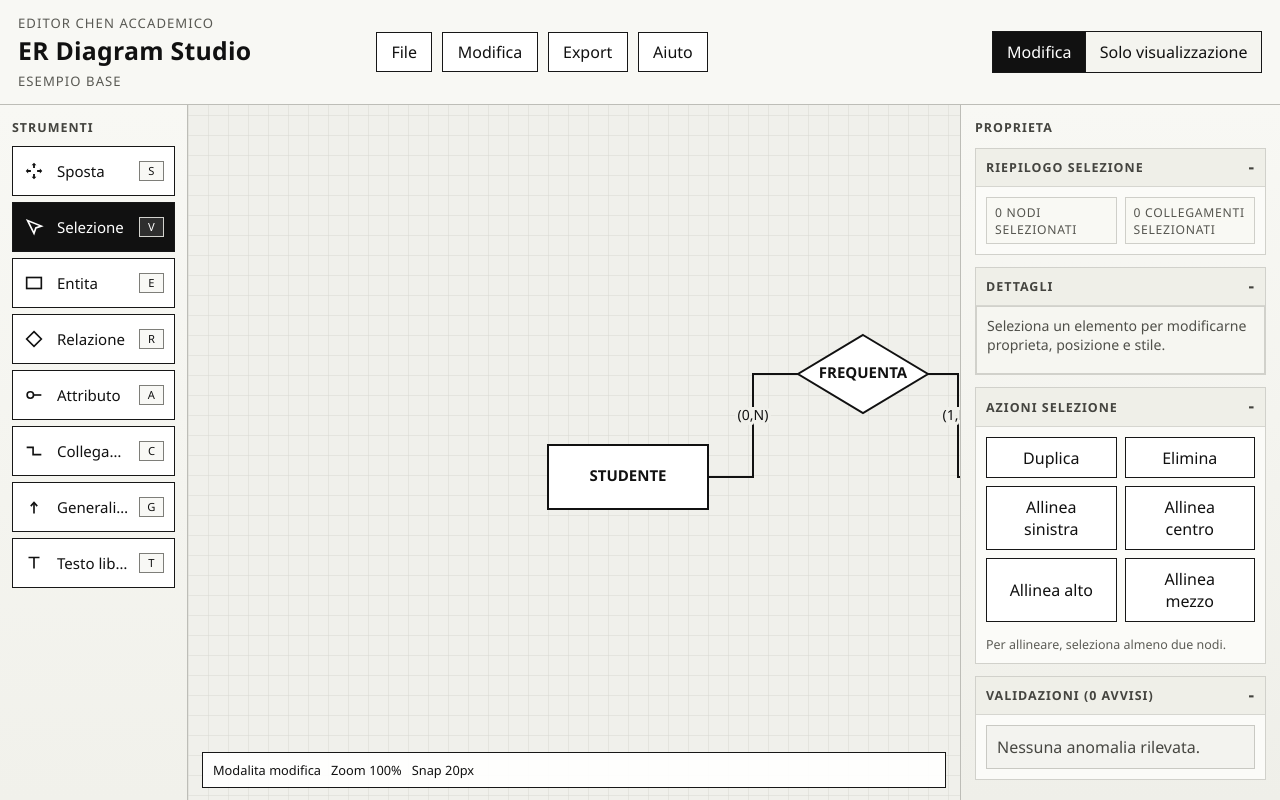
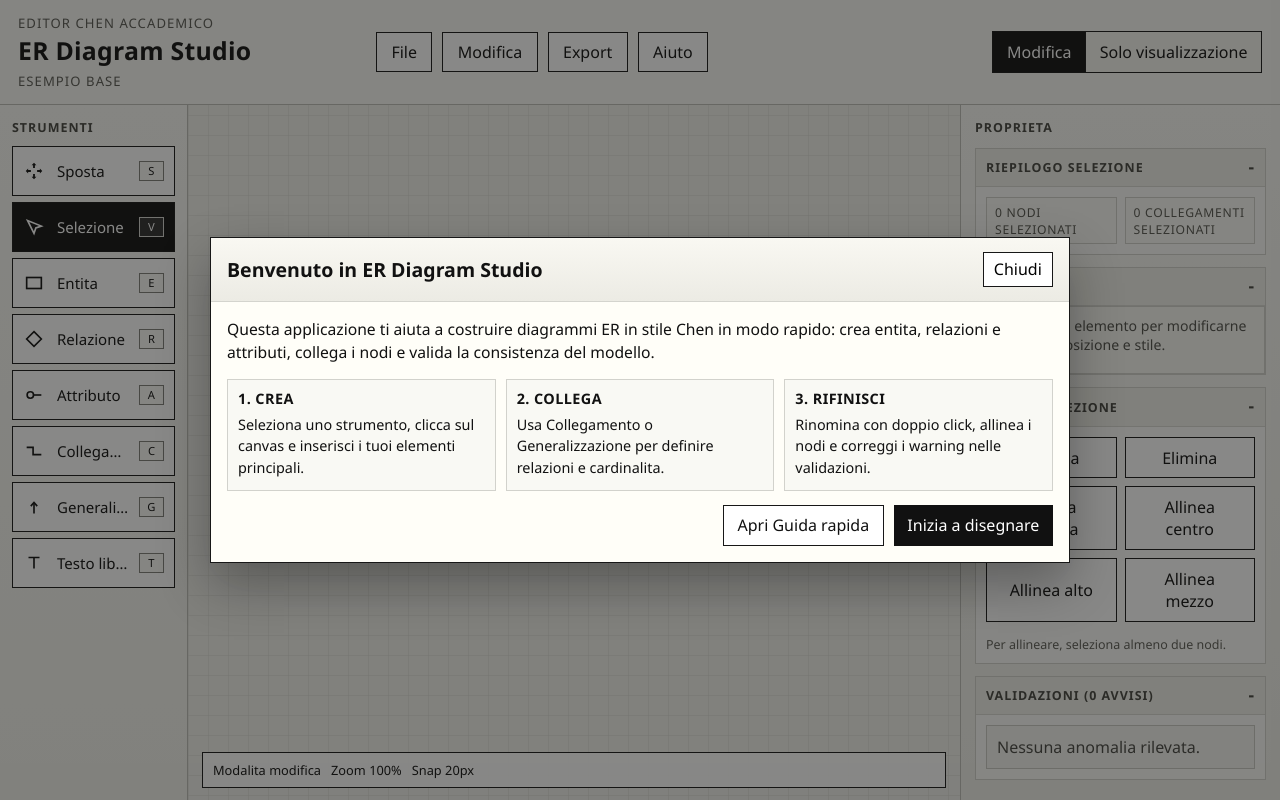
Before and after one commit to SignorTynam/ER-Studio, a React (Vite) app: page / in a window 1280 px wide. Built offline with nearby package versions, Linux system fonts and the light colour scheme; the HTML template or start-up script is replaced by a standard one.

Commit message:
feat: add introductory modal with guidance for new users

```diff
--- a/src/App.tsx
+++ b/src/App.tsx
@@ -104,6 +104,7 @@ export default function App() {
   const [statusMessage, setStatusMessage] = useState("");
   const [errorToasts, setErrorToasts] = useState<ToastMessage[]>([]);
   const [helpOpen, setHelpOpen] = useState(false);
+  const [introOpen, setIntroOpen] = useState(true);
 
   const svgRef = useRef<SVGSVGElement>(null);
   const fileInputRef = useRef<HTMLInputElement | null>(null);
@@ -218,6 +219,11 @@ export default function App() {
       }
 
       if (event.key === "Escape") {
+        if (introOpen) {
+          setIntroOpen(false);
+          return;
+        }
+
         if (helpOpen) {
           setHelpOpen(false);
           return;
@@ -230,7 +236,7 @@ export default function App() {
 
     window.addEventListener("keydown", handleKeyDown);
     return () => window.removeEventListener("keydown", handleKeyDown);
-  }, [helpOpen, history, selection, mode]);
+  }, [helpOpen, history, introOpen, selection, mode]);
 
   function commitDiagram(nextDiagram: DiagramDocument, previousDiagram?: DiagramDocument) {
     history.commit(nextDiagram, previousDiagram);
@@ -490,6 +496,63 @@ export default function App() {
         onChange={handleLoadFile}
       />
 
+      {introOpen ? (
+        <div className="intro-modal-backdrop" role="presentation" onClick={() => setIntroOpen(false)}>
+          <div
+            className="intro-modal"
+            role="dialog"
+            aria-modal="true"
+            aria-labelledby="intro-modal-title"
+            onClick={(event) => event.stopPropagation()}
+          >
+            <div className="intro-modal-head">
+              <h2 id="intro-modal-title">Benvenuto in ER Diagram Studio</h2>
+              <button type="button" className="help-close" onClick={() => setIntroOpen(false)}>
+                Chiudi
+              </button>
+            </div>
+
+            <div className="intro-modal-content">
+              <p>
+                Questa applicazione ti aiuta a costruire diagrammi ER in stile Chen in modo rapido: crea entita,
+                relazioni e attributi, collega i nodi e valida la consistenza del modello.
+              </p>
+
+              <div className="intro-grid">
+                <article>
+                  <h3>1. Crea</h3>
+                  <p>Seleziona uno strumento, clicca sul canvas e inserisci i tuoi elementi principali.</p>
+                </article>
+                <article>
+                  <h3>2. Collega</h3>
+                  <p>Usa Collegamento o Generalizzazione per definire relazioni e cardinalita.</p>
+                </article>
+                <article>
+                  <h3>3. Rifinisci</h3>
+                  <p>Rinomina con doppio click, allinea i nodi e correggi i warning nelle validazioni.</p>
+                </article>
+              </div>
+
+              <div className="intro-actions">
+                <button
+                  type="button"
+                  className="header-button"
+                  onClick={() => {
+                    setIntroOpen(false);
+                    setHelpOpen(true);
+                  }}
+                >
+                  Apri Guida rapida
+                </button>
+                <button type="button" className="mode-button active" onClick={() => setIntroOpen(false)}>
+                  Inizia a disegnare
+                </button>
+              </div>
+            </div>
+          </div>
+        </div>
+      ) : null}
+
       {helpOpen ? (
         <div className="help-modal-backdrop" role="presentation" onClick={() => setHelpOpen(false)}>
           <div
@@ -506,12 +569,54 @@ export default function App() {
               </button>
             </div>
 
-            <ul className="help-list">
-              <li>Doppio click per rinominare.</li>
-              <li>Rotella per zoom.</li>
-              <li>Usa Sposta per trascinare la vista.</li>
-              <li>Trascina con il tasto centrale per pan.</li>
-            </ul>
+            <div className="help-sections">
+              <details className="help-section" open>
+                <summary>Strumenti e Shortcut</summary>
+                <ul className="help-list">
+                  <li>Selezione rapida strumenti: S Sposta, V Selezione, E Entita, R Relazione, A Attributo, C Collegamento, G Generalizzazione, T Testo.</li>
+                </ul>
+              </details>
+
+              <details className="help-section">
+                <summary>Inserimento e Collegamenti</summary>
+                <ul className="help-list">
+                  <li>Con Entita, Relazione, Attributo o Testo: clic sul canvas per inserire l'elemento; dopo l'inserimento il tool torna su Selezione.</li>
+                  <li>Collegamenti: scegli Collegamento o Generalizzazione, clicca il nodo sorgente e poi il nodo destinazione.</li>
+                </ul>
+              </details>
+
+              <details className="help-section">
+                <summary>Selezione e Modifica</summary>
+                <ul className="help-list">
+                  <li>Con Selezione puoi trascinare nodi e box di selezione; Shift+click aggiunge/rimuove nodi dalla selezione.</li>
+                  <li>Doppio click su nodo o collegamento per rinominare/aggiornare il testo (cardinalita inclusa).</li>
+                  <li>Con Selezione puoi trascinare la cardinalita di un collegamento per spostare la linea.</li>
+                  <li>I pulsanti di allineamento funzionano con almeno due nodi selezionati.</li>
+                </ul>
+              </details>
+
+              <details className="help-section">
+                <summary>Navigazione Canvas</summary>
+                <ul className="help-list">
+                  <li>Navigazione canvas: rotella per zoom, tool Sposta per pan, oppure trascina con tasto centrale.</li>
+                </ul>
+              </details>
+
+              <details className="help-section">
+                <summary>Comandi Tastiera</summary>
+                <ul className="help-list">
+                  <li>Ctrl/Cmd+S salva JSON, Ctrl/Cmd+D duplica selezione, Ctrl/Cmd+Z undo, Ctrl/Cmd+Shift+Z o Ctrl/Cmd+Y redo.</li>
+                  <li>Delete/Backspace elimina la selezione; Esc annulla selezione corrente e chiude il modal Help.</li>
+                </ul>
+              </details>
+
+              <details className="help-section">
+                <summary>Validazioni ed Errori</summary>
+                <ul className="help-list">
+                  <li>I messaggi di errore appaiono come toast in alto a destra.</li>
+                </ul>
+              </details>
+            </div>
           </div>
         </div>
       ) : null}
--- a/src/index.css
+++ b/src/index.css
@@ -595,6 +595,81 @@ button:disabled {
   display: none;
 }
 
+.intro-modal-backdrop {
+  position: fixed;
+  inset: 0;
+  z-index: 13;
+  display: flex;
+  align-items: center;
+  justify-content: center;
+  padding: 18px;
+  background: rgba(18, 18, 16, 0.5);
+}
+
+.intro-modal {
+  width: min(860px, 100%);
+  border: 1px solid #171717;
+  background: #fffef8;
+  box-shadow: 0 22px 48px rgba(0, 0, 0, 0.3);
+}
+
+.intro-modal-head {
+  display: flex;
+  align-items: center;
+  justify-content: space-between;
+  gap: 12px;
+  padding: 14px 16px;
+  border-bottom: 1px solid #d4d4ce;
+  background: linear-gradient(180deg, #f9f8f2 0%, #ecebe4 100%);
+}
+
+.intro-modal-head h2 {
+  margin: 0;
+  font-size: 1.22rem;
+}
+
+.intro-modal-content {
+  padding: 16px;
+  display: flex;
+  flex-direction: column;
+  gap: 14px;
+}
+
+.intro-modal-content p {
+  margin: 0;
+  font-size: 0.98rem;
+  line-height: 1.5;
+}
+
+.intro-grid {
+  display: grid;
+  grid-template-columns: repeat(3, minmax(0, 1fr));
+  gap: 10px;
+}
+
+.intro-grid article {
+  border: 1px solid #d2d2cc;
+  background: #f9f9f4;
+  padding: 10px;
+}
+
+.intro-grid h3 {
+  margin: 0 0 6px;
+  font-size: 0.9rem;
+  letter-spacing: 0.03em;
+  text-transform: uppercase;
+}
+
+.intro-grid p {
+  font-size: 0.9rem;
+}
+
+.intro-actions {
+  display: flex;
+  justify-content: flex-end;
+  gap: 10px;
+}
+
 .help-modal-backdrop {
   position: fixed;
   inset: 0;
@@ -637,12 +712,53 @@ button:disabled {
 
 .help-list {
   margin: 0;
-  padding: 14px 30px 18px;
+  padding: 8px 30px 14px;
   display: flex;
   flex-direction: column;
-  gap: 10px;
+  gap: 8px;
   font-size: 0.94rem;
   line-height: 1.4;
+}
+
+.help-sections {
+  display: flex;
+  flex-direction: column;
+  gap: 8px;
+  padding: 12px;
+}
+
+.help-section {
+  border: 1px solid #d2d2cc;
+  background: #fcfcf8;
+}
+
+.help-section > summary {
+  list-style: none;
+  cursor: pointer;
+  user-select: none;
+  padding: 0.52rem 0.7rem;
+  font-size: 0.82rem;
+  font-weight: 700;
+  letter-spacing: 0.06em;
+  text-transform: uppercase;
+  border-bottom: 1px solid #dfdfd8;
+  display: flex;
+  justify-content: space-between;
+  align-items: center;
+}
+
+.help-section > summary::-webkit-details-marker {
+  display: none;
+}
+
+.help-section > summary::after {
+  content: "+";
+  font-size: 1rem;
+  line-height: 1;
+}
+
+.help-section[open] > summary::after {
+  content: "-";
 }
 
 .toast-stack {
@@ -752,4 +868,13 @@ button:disabled {
     right: 12px;
     width: auto;
   }
+
+  .intro-grid {
+    grid-template-columns: 1fr;
+  }
+
+  .intro-actions {
+    flex-direction: column;
+    align-items: stretch;
+  }
 }
```
